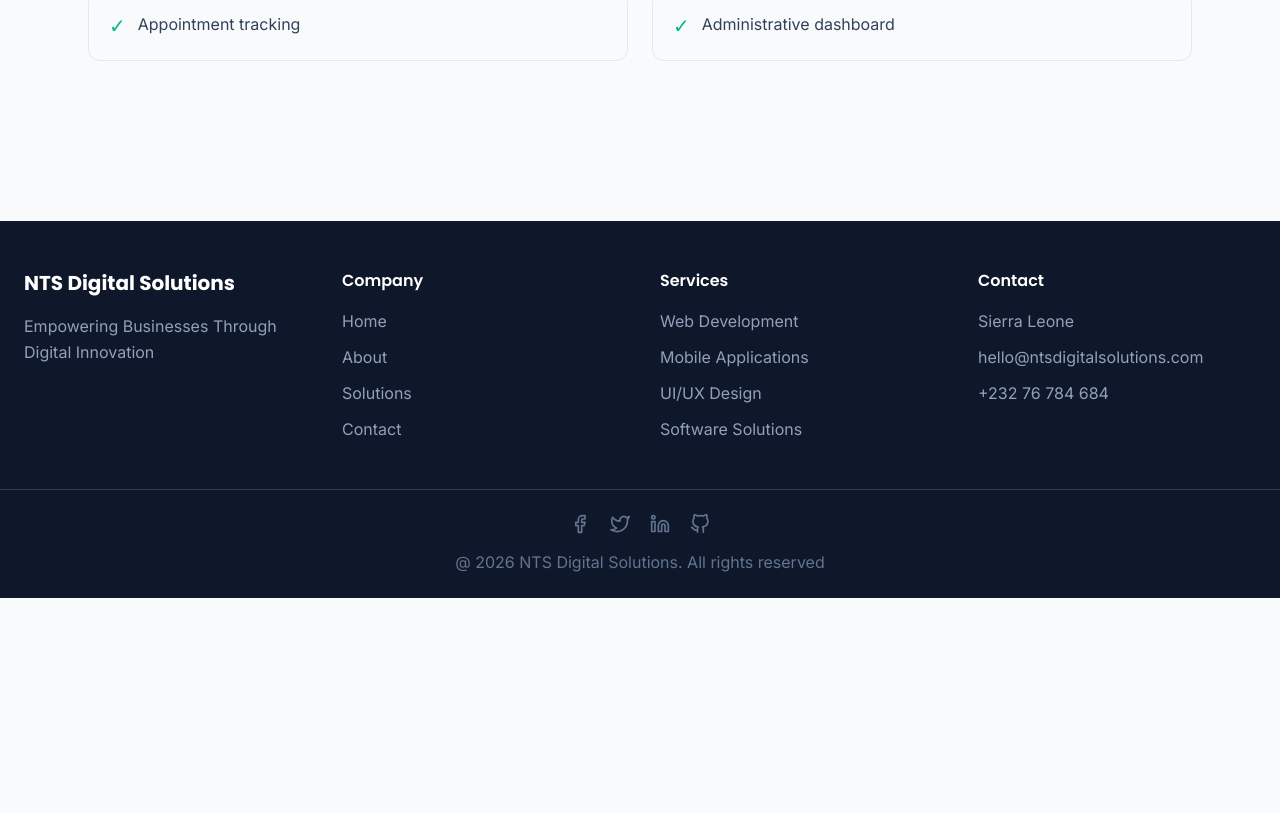
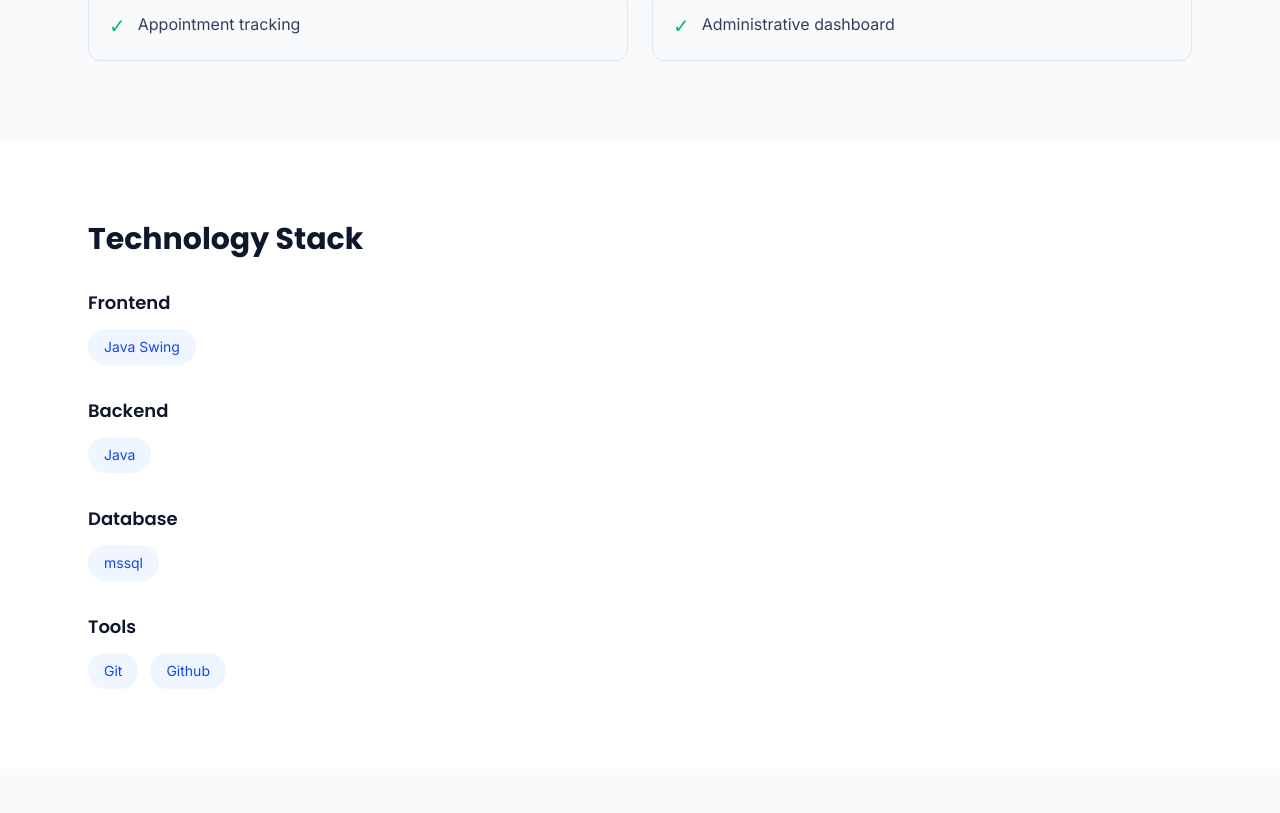
Before and after one commit to SANTS2006/NTSDigitalSolutions, a React (Vite) app: page /solutions/hospital-records in a window 1280 px wide. Shown: the part 2587-3400 px from the top of the page. Before the commit the page ends 3185 px from the top, so only its background shows below. Built offline with nearby package versions, Linux system fonts and the light colour scheme.

Commit message:
Add technology stack section

```diff
--- /dev/null
+++ b/src/components/ui/TechnologyStack.jsx
@@ -0,0 +1,83 @@
+function TechnologyStack({
+    technology
+}) {
+
+
+    return (
+
+        <div className="
+        space-y-8
+        ">
+
+
+            {
+                Object.entries(technology).map(
+                    ([category, items]) => (
+
+                        <div key={category}>
+
+
+                            <h3 className="
+                        text-lg
+                        font-semibold
+                        text-slate-900
+                        capitalize
+                        mb-3
+                        ">
+
+                                {category}
+
+                            </h3>
+
+
+                            <div className="
+                        flex
+                        flex-wrap
+                        gap-3
+                        ">
+
+
+                                {
+                                    items.map((item) => (
+
+                                        <span
+
+                                            key={item}
+
+                                            className="
+                                    px-4
+                                    py-2
+                                    bg-blue-50
+                                    text-blue-700
+                                    rounded-full
+                                    text-sm
+                                    "
+
+                                        >
+
+                                            {item}
+
+                                        </span>
+
+                                    ))
+                                }
+
+
+                            </div>
+
+
+                        </div>
+
+                    ))
+
+            }
+
+
+        </div>
+
+    );
+
+}
+
+
+export default TechnologyStack;
--- a/src/data/solutions.js
+++ b/src/data/solutions.js
@@ -45,12 +45,21 @@ const solutions = [
         ],
 
 
-        technologies: [
-            "NetBeans",
-            "Java Swing",
+        technology: {
+            frontend: [
+                "Java Swing"
+            ],
+            backend: [
+                "Java"
+            ],
+            database: [
                 "mssql"
             ],
-
+            tools: [
+                "Git",
+                "Github"
+            ]
+        },
 
         images: [
            login,
@@ -83,12 +92,21 @@ const solutions = [
         ],
 
 
-        technologies: [
-            "React",
-            "Node.js",
+        technology: {
+            frontend: [
+                "React.js"
+            ],
+            backend: [
+                "Node.js"
+            ],
+            database: [
                 "mssql"
             ],
-
+            tools: [
+                "Git",
+                "Github"
+            ]
+        },
 
         images: [
             hostelLogin,
@@ -121,11 +139,21 @@ const solutions = [
         ],
 
 
-        technologies: [
-            "React",
-            "Node.js",
+        technology: {
+            frontend: [
+                "React.js"
+            ],
+            backend: [
+                "Node.js"
+            ],
+            database: [
                 "mssql"
             ],
+            tools: [
+                "Git",
+                "Github"
+            ]
+        },
 
 
         images: [
--- a/src/pages/SolutionDetails.jsx
+++ b/src/pages/SolutionDetails.jsx
@@ -3,6 +3,7 @@ import { useParams } from "react-router-dom";
 import solutions from "../data/solutions";
 import SolutionGallery from "../components/ui/SolutionGallery";
 import SolutionFeatures from "../components/ui/SolutionFeatures";
+import TechnologyStack from "../components/ui/TechnologyStack";
 
 
 function SolutionDetails() {
@@ -168,6 +169,41 @@ mb-8
 
             </section>
 
+            <section className="
+py-20
+bg-white
+">
+
+                <div className="
+max-w-6xl
+mx-auto
+px-6
+">
+
+
+                    <h2 className="
+text-3xl
+font-bold
+text-slate-900
+mb-8
+">
+
+                        Technology Stack
+
+                    </h2>
+
+
+                    <TechnologyStack
+
+                        technology={solution.technology}
+
+                    />
+
+
+                </div>
+
+            </section>
+
 
         </>
 
```
Lines whose indentation alone changed are shown as unchanged.
